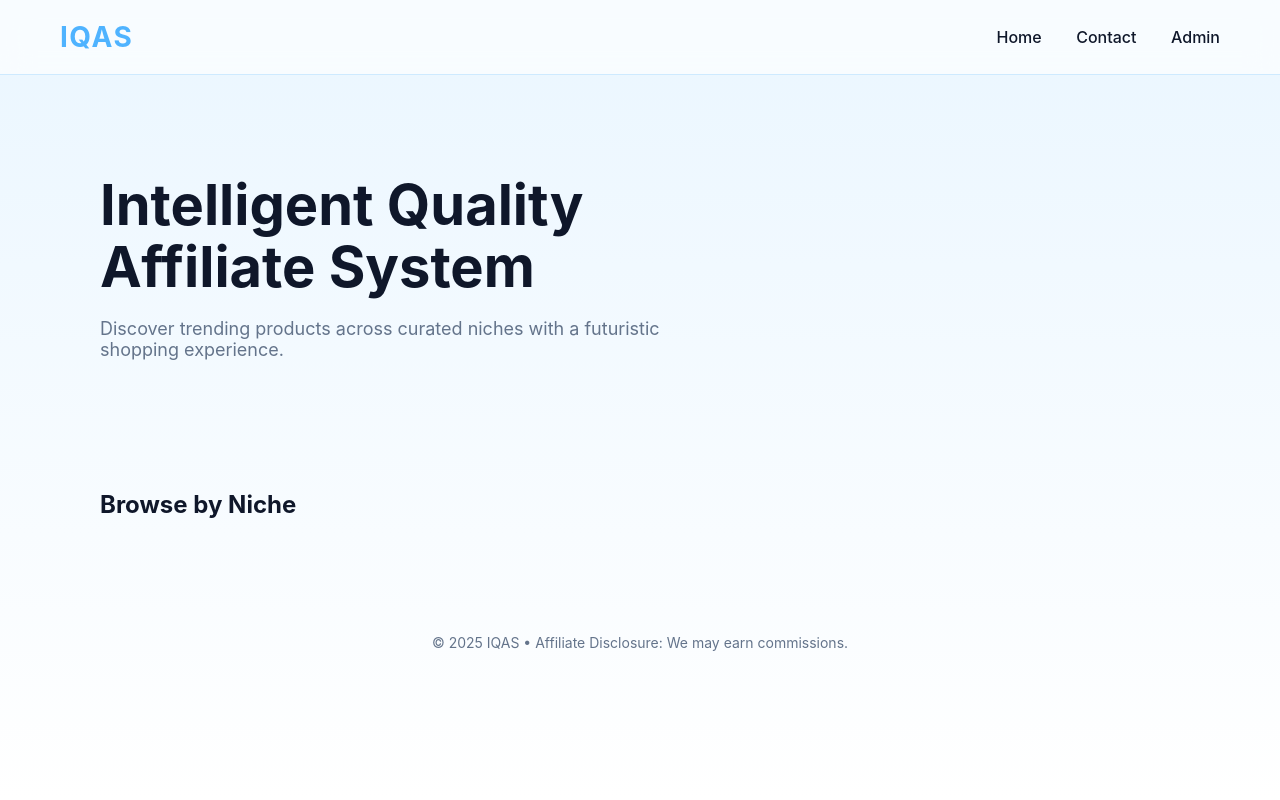
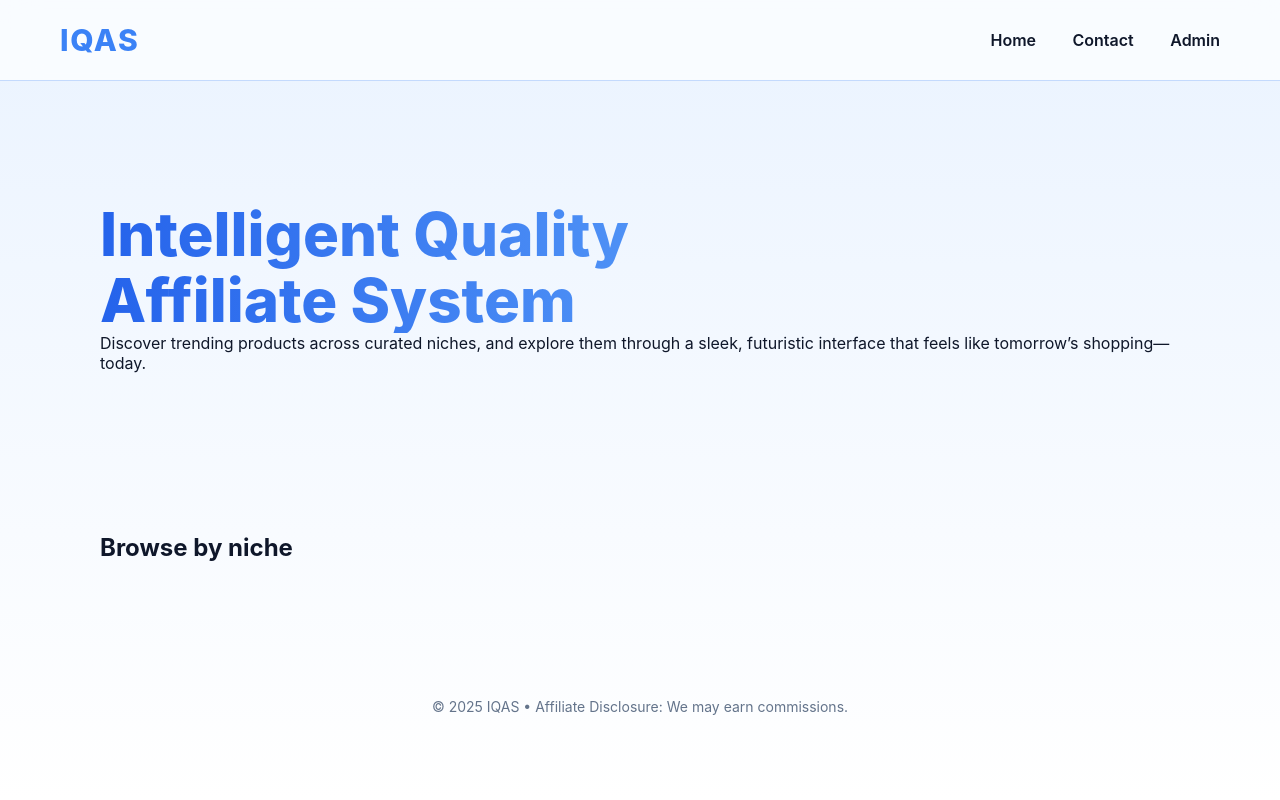
Before and after one commit to mirzaasim2001/iqas_2001, a Flask app: page / in a window 1280 px wide. Run offline with Flask 3, Linux system fonts and the light colour scheme; data that the repository does not hold is empty.

Commit message:
Slide Panel and Featured Product Change

```diff
--- a/app.py
+++ b/app.py
@@ -207,22 +207,44 @@
     return redirect("/admin/panel")
 
 
-# ---------------- FEATURE PRODUCT ----------------
-@app.route("/admin/feature", methods=["POST"])
-def feature_product():
+
+# ---------------- TOGGLE FEATURE ----------------
+@app.route("/admin/toggle-feature/<product_id>")
+def toggle_feature(product_id):
     if session.get("admin") != ADMIN_USERNAME:
         return redirect("/admin")
 
-    supabase.table("products").insert({
-        "niche": "featured",
-        "title": request.form["title"],
-        "price": request.form["price"],
-        "image": request.form["image"],
-        "link": request.form["link"],
-        "is_featured": True
-    }).execute()
+    product = (
+        supabase.table("products")
+        .select("is_featured")
+        .eq("id", product_id)
+        .single()
+        .execute()
+        .data
+    )
 
-    return redirect("/")
+    supabase.table("products").update({
+        "is_featured": not product["is_featured"]
+    }).eq("id", product_id).execute()
+
+    return redirect("/admin/panel")
+
+# # ---------------- FEATURE PRODUCT ----------------
+# @app.route("/admin/feature", methods=["POST"])
+# def feature_product():
+#     if session.get("admin") != ADMIN_USERNAME:
+#         return redirect("/admin")
+#
+#     supabase.table("products").insert({
+#         "niche": "featured",
+#         "title": request.form["title"],
+#         "price": request.form["price"],
+#         "image": request.form["image"],
+#         "link": request.form["link"],
+#         "is_featured": True
+#     }).execute()
+#
+#     return redirect("/")
 
 
 
--- a/static/style.css
+++ b/static/style.css
@@ -1,9 +1,10 @@
 :root {
-    --blue-primary: #4fb3ff;
-    --blue-soft: #eaf6ff;
-    --blue-light: #f5fbff;
-    --blue-glass: rgba(255, 255, 255, 0.65);
-    --blue-border: rgba(79, 179, 255, 0.25);
+    --blue-primary: #3b82f6;
+    --blue-accent: #60a5fa;
+    --blue-soft: #eaf3ff;
+    --blue-light: #f4f9ff;
+    --blue-glass: rgba(255, 255, 255, 0.7);
+    --blue-border: rgba(59, 130, 246, 0.28);
 
     --text-main: #0f172a;
     --text-muted: #64748b;
@@ -33,23 +34,23 @@
     display: flex;
     justify-content: space-between;
     align-items: center;
-    padding: 20px 60px;
+    padding: 22px 60px;
     background: var(--blue-glass);
-    backdrop-filter: blur(14px);
+    backdrop-filter: blur(18px);
     border-bottom: 1px solid var(--blue-border);
 }
 
 .logo {
-    font-size: 28px;
-    font-weight: 700;
-    letter-spacing: 1.5px;
+    font-size: 30px;
+    font-weight: 800;
+    letter-spacing: 1.6px;
     color: var(--blue-primary);
 }
 
 .nav-links a {
-    margin-left: 30px;
+    margin-left: 32px;
     text-decoration: none;
-    font-weight: 500;
+    font-weight: 600;
     color: var(--text-main);
     position: relative;
 }
@@ -59,10 +60,10 @@
     position: absolute;
     width: 0;
     height: 2px;
-    background: var(--blue-primary);
+    background: linear-gradient(90deg, var(--blue-primary), var(--blue-accent));
     left: 0;
     bottom: -6px;
-    transition: 0.3s;
+    transition: 0.35s;
 }
 
 .nav-links a:hover::after {
@@ -72,139 +73,232 @@
 /* ---------------- HERO ---------------- */
 
 .hero {
-    padding: 100px 60px 70px;
+    padding: 120px 60px 90px;
     max-width: 1200px;
     margin: auto;
+    position: relative;
 }
 
 .hero h1 {
-    font-size: 56px;
-    font-weight: 700;
+    font-size: 60px;
+    font-weight: 800;
     line-height: 1.1;
-    max-width: 700px;
+    max-width: 760px;
+    background: linear-gradient(90deg, #2563eb, #60a5fa);
+    -webkit-background-clip: text;
+    -webkit-text-fill-color: transparent;
 }
 
-.hero p {
-    margin-top: 20px;
-    font-size: 18px;
-    color: var(--text-muted);
-    max-width: 600px;
+.hero-sub {
+    margin-top: 26px;
+    font-size: 19px;
+    color: #3b82f6;
+    max-width: 760px;
+    line-height: 1.7;
 }
 
 /* ---------------- SECTIONS ---------------- */
 
 section {
-    padding: 60px;
+    padding: 70px 60px;
     max-width: 1200px;
     margin: auto;
 }
 
 section h2,
 section h3 {
-    margin-bottom: 25px;
+    margin-bottom: 30px;
+    font-weight: 700;
 }
 
-/* ---------------- NICHES ---------------- */
+/* ---------------- GRID ---------------- */
 
 .grid {
     display: grid;
     grid-template-columns: repeat(auto-fill, minmax(240px, 1fr));
-    gap: 30px;
+    gap: 34px;
 }
 
-.card {
-    background: var(--blue-glass);
-    border-radius: 22px;
-    padding: 40px;
+/* ---------------- NICHE CARDS ---------------- */
+
+.card,
+.niche-card {
+    position: relative;
+    overflow: hidden;
+    background: linear-gradient(145deg, #ffffff, #edf5ff);
+    border-radius: 28px;
+    padding: 50px 25px;
     text-align: center;
     text-decoration: none;
-    font-size: 20px;
-    font-weight: 600;
+    font-size: 22px;
+    font-weight: 700;
     color: var(--text-main);
-    backdrop-filter: blur(16px);
     border: 1px solid var(--blue-border);
-    transition: all 0.35s ease;
+    transition: all 0.4s ease;
 }
 
-.card:hover {
-    transform: translateY(-8px);
-    box-shadow: 0 25px 60px rgba(79,179,255,0.25);
+.card::before,
+.niche-card::before {
+    content: "";
+    position: absolute;
+    inset: -40%;
+    background: radial-gradient(circle, rgba(59,130,246,0.25), transparent 65%);
+    opacity: 0;
+    transition: 0.4s;
+}
+
+.card:hover::before,
+.niche-card:hover::before {
+    opacity: 1;
+}
+
+.card:hover,
+.niche-card:hover {
+    transform: translateY(-10px) scale(1.02);
+    box-shadow: 0 30px 70px rgba(59,130,246,0.25);
 }
 
 /* ---------------- PRODUCTS ---------------- */
 
 .product-card {
     background: var(--white);
-    border-radius: 22px;
-    padding: 22px;
-    box-shadow: 0 18px 45px rgba(0,0,0,0.08);
-    transition: 0.3s;
+    border-radius: 26px;
+    padding: 24px;
+    box-shadow: 0 20px 50px rgba(0,0,0,0.08);
+    transition: 0.35s;
 }
 
 .product-card:hover {
-    transform: translateY(-6px);
+    transform: translateY(-8px);
 }
 
 .product-card img {
     width: 100%;
-    height: 230px;
+    height: 240px;
+    object-fit: contain;
+    background: var(--blue-light);
+    border-radius: 18px;
+    padding: 12px;
+}
+
+.product-card h4 {
+    margin-top: 16px;
+    font-size: 16px;
+}
+
+.product-card p {
+    margin-top: 6px;
+    font-weight: 700;
+    color: var(--blue-primary);
+}
+
+/* ---------------- FEATURED SLIDER ---------------- */
+
+.featured-slider {
+    margin-top: 40px;
+}
+
+.slider-wrapper {
+    overflow: hidden;
+    background: white;
+    border-radius: 28px;
+    padding: 20px 0;
+    box-shadow: 0 25px 60px rgba(79,179,255,0.25);
+}
+
+.slider-track {
+    display: flex;
+    gap: 26px;
+    width: max-content;
+    animation: slide-right 15s linear infinite;
+}
+
+/* MATCH NICHE PRODUCT CARD SIZE */
+.slider-card {
+    min-width: 230px;        /* 👈 same visual width */
+    max-width: 230px;
+    background: var(--white);
+    border-radius: 22px;
+    padding: 18px;
+    box-shadow: 0 18px 45px rgba(0,0,0,0.08);
+    transition: transform 0.3s ease;
+    text-align: center;
+}
+
+.slider-card:hover {
+    transform: translateY(-6px);
+}
+
+/* MATCH NICHE IMAGE SIZE */
+.slider-card img {
+    width: 100%;
+    height: 200px;
     object-fit: contain;
     background: var(--blue-light);
     border-radius: 16px;
     padding: 10px;
 }
 
-.product-card h4 {
-    margin-top: 15px;
-    font-size: 16px;
+.slider-card h4 {
+    margin-top: 12px;
+    font-size: 15px;
+    line-height: 1.3;
 }
 
-.product-card p {
+.slider-card p {
     margin-top: 6px;
     font-weight: 600;
     color: var(--blue-primary);
 }
 
+/* ANIMATION */
+@keyframes slide-right {
+    from { transform: translateX(0); }
+    to   { transform: translateX(-50%); }
+}
+
+
+
 /* ---------------- ADMIN ---------------- */
 
 .admin-panel {
     background: var(--blue-glass);
-    backdrop-filter: blur(16px);
+    backdrop-filter: blur(18px);
     border: 1px solid var(--blue-border);
-    border-radius: 28px;
-    padding: 45px;
-    margin: 80px auto;
+    border-radius: 32px;
+    padding: 50px;
+    margin: 90px auto;
     max-width: 900px;
 }
 
 .admin-niche-block {
     margin-top: 35px;
-    padding: 25px;
-    border-radius: 22px;
+    padding: 30px;
+    border-radius: 26px;
     background: var(--white);
-    box-shadow: 0 15px 40px rgba(0,0,0,0.06);
+    box-shadow: 0 18px 45px rgba(0,0,0,0.06);
 }
 
 .admin-product {
     display: flex;
-    gap: 18px;
-    margin-top: 15px;
-    padding: 14px;
-    border-radius: 18px;
+    gap: 20px;
+    margin-top: 18px;
+    padding: 16px;
+    border-radius: 20px;
     background: var(--blue-light);
 }
 
 .admin-product img {
-    width: 70px;
-    height: 70px;
-    border-radius: 12px;
+    width: 72px;
+    height: 72px;
+    border-radius: 14px;
     object-fit: contain;
     background: white;
 }
 
 .admin-product-info a {
-    margin-right: 15px;
-    font-weight: 600;
+    margin-right: 18px;
+    font-weight: 700;
     text-decoration: none;
     color: var(--blue-primary);
 }
@@ -217,8 +311,8 @@
 
 input, textarea {
     width: 100%;
-    padding: 14px 18px;
-    margin-bottom: 12px;
+    padding: 16px 20px;
+    margin-bottom: 14px;
     border-radius: 30px;
     border: 1px solid var(--blue-border);
     background: var(--white);
@@ -226,26 +320,39 @@
 }
 
 button {
-    padding: 14px 28px;
-    background: linear-gradient(135deg, #4fb3ff, #6bc6ff);
+    padding: 15px 32px;
+    background: linear-gradient(135deg, #3b82f6, #60a5fa);
     color: white;
     border: none;
-    border-radius: 30px;
-    font-weight: 600;
+    border-radius: 32px;
+    font-weight: 700;
     cursor: pointer;
 }
 
 button:hover {
-    opacity: 0.9;
+    opacity: 0.92;
 }
 
 /* ---------------- FOOTER ---------------- */
 
 .footer {
     text-align: center;
-    padding: 30px;
+    padding: 36px;
     color: var(--text-muted);
     font-size: 14px;
+}
+
+/* ---------------- FLASH ---------------- */
+
+.flash {
+    background: #eaf6fa;
+    color: #0f172a;
+    padding: 14px 20px;
+    border-radius: 16px;
+    margin: 22px auto;
+    max-width: 520px;
+    text-align: center;
+    font-weight: 700;
 }
 
 /* ---------------- RESPONSIVE ---------------- */
@@ -256,23 +363,10 @@
     }
 
     section, .hero {
-        padding: 50px 30px;
+        padding: 55px 30px;
     }
 
     .hero h1 {
-        font-size: 42px;
+        font-size: 44px;
     }
 }
-
-
-
-.flash {
-    background: #eaf6fa;
-    color: #0f172a;
-    padding: 12px 18px;
-    border-radius: 14px;
-    margin: 20px auto;
-    max-width: 520px;
-    text-align: center;
-    font-weight: 600;
-}
--- a/templates/home.html
+++ b/templates/home.html
@@ -4,12 +4,47 @@
 <section class="hero">
     <div>
         <h1>Intelligent Quality Affiliate System</h1>
-        <p>Discover trending products across curated niches with a futuristic shopping experience.</p>
+        <!-- stronger description -->
+        <p class="hero-desc">
+            Discover trending products across curated niches, and explore them through a sleek, futuristic interface that feels like tomorrow’s shopping—today.
+        </p>
     </div>
 </section>
 
+{% if featured %}
+<section class="featured-slider">
+    <h2>Featured Picks</h2>
+
+    <div class="slider-wrapper">
+        <div class="slider-track">
+            {% for product in featured %}
+            <div class="slider-card">
+                <a href="/niche/{{ product.niche }}/{{ product.id }}">
+                    <img src="{{ product.image }}" alt="">
+                </a>
+                <h4>{{ product.title }}</h4>
+                <p>{{ product.price }}</p>
+            </div>
+            {% endfor %}
+
+            {# DUPLICATE ONCE FOR SMOOTH LOOP #}
+            {% for product in featured %}
+            <div class="slider-card">
+                <a href="{{ product.link }}" target="_blank">
+                    <img src="{{ product.image }}" alt="">
+                </a>
+                <h4>{{ product.title }}</h4>
+                <p>{{ product.price }}</p>
+            </div>
+            {% endfor %}
+        </div>
+    </div>
+</section>
+{% endif %}
+
+
 <section class="niches">
-    <h2>Browse by Niche</h2>
+    <h2>Browse by niche</h2>
     <div class="grid">
         {% for niche in niches %}
         <a href="/niche/{{ niche }}" class="card">
@@ -19,21 +54,4 @@
     </div>
 </section>
 
-{% if featured %}
-<section class="featured">
-    <h2>Featured Picks</h2>
-    <div class="grid">
-        {% for product in featured %}
-        <div class="product-card">
-            <a href="{{ product.link }}" target="_blank">
-                <img src="{{ product.image }}" alt="">
-            </a>
-            <h4>{{ product.title }}</h4>
-            <p>{{ product.price }}</p>
-        </div>
-        {% endfor %}
-    </div>
-</section>
-{% endif %}
-
 {% endblock %}
```
Also changed, not shown: templates/admin_panel.html (+10 -11 lines).
